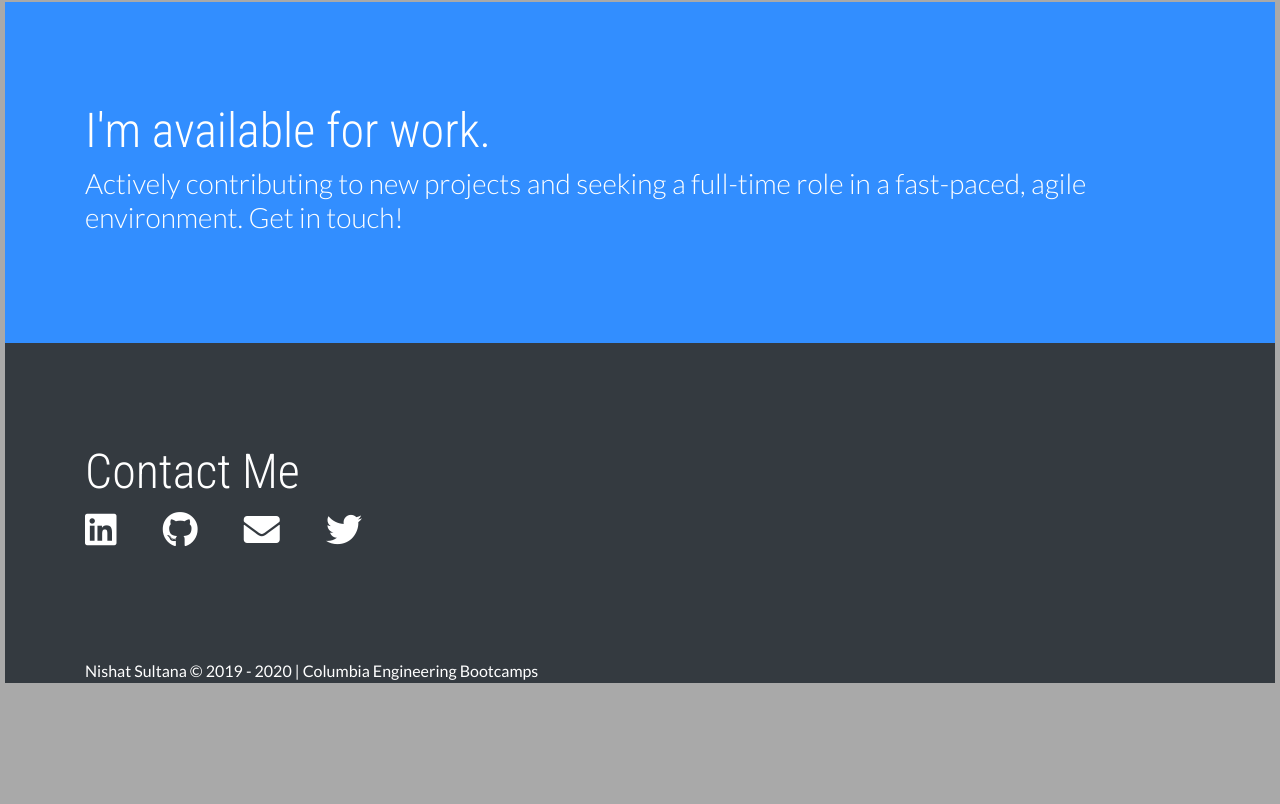
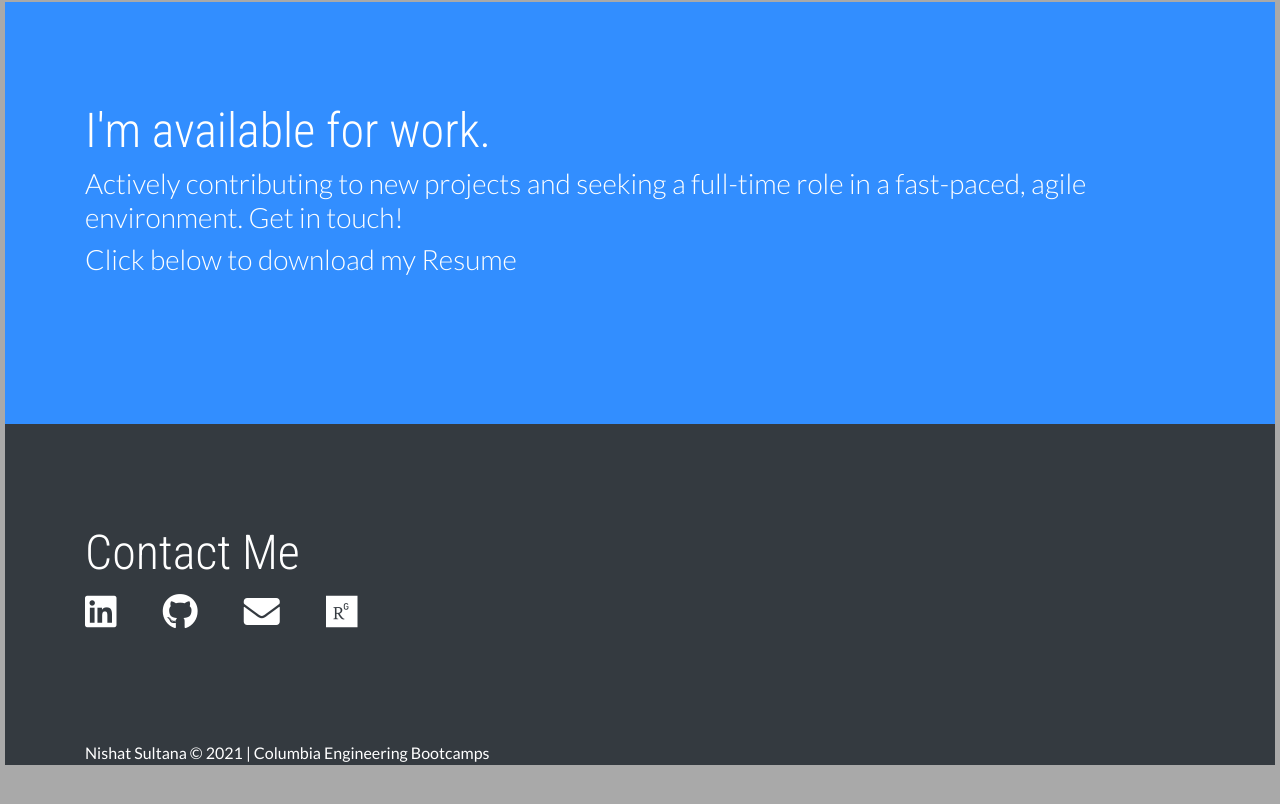
Before and after one commit to NishatSultana3538/Nishat_Portfolio, a plain HTML site: page index.html in a window 1280 px wide. Shown: the part 4250-5054 px from the top of the page. Before the commit the page ends 5008 px from the top, so only its background shows below. Drawn offline with nearby package versions, Linux system fonts and the light colour scheme.

Commit message:
add content

```diff
--- a/index.html
+++ b/index.html
@@ -279,6 +279,8 @@
             </h1>
             <h3 class="subtitle">Actively contributing to new projects and seeking a full-time role in a fast-paced,
                 agile environment. Get in touch!</h3>
+             <h3 class="subtitle">Click below to download my Resume </h3>
+                <a href="https://drive.google.com/file/d/1CCMl0f68zIKGr2uL4HWXTMI8We3Q7PPV/view?usp=sharing" class="btn"><i class="fab fa-file-export"></i></a>
         </div>
     </section>
 
@@ -290,14 +292,14 @@
                 <a href="https://www.linkedin.com/in/nishat78" class="social-icon"><i class="fab fa-linkedin"></i></a>
                 <a href="https://github.com/NishatSultana3538" class="social-icon"><i class="fab fa-github"></i></a>
                 <a href="mailto:<nishatdu@yahoo.com>" class="social-icon"><i class="fas fa-envelope"></i></a>
-                <a href="https://scholar.google.com/citations?user=C97ZKE4AAAAJ&hl=en" class="social-icon"><i class="fab fa-twitter"></i></a>
+                <a href="https://scholar.google.com/citations?user=C97ZKE4AAAAJ&hl=en" class="social-icon"><i class="fab fa-researchgate"></i></a>
             </h2>
         </div>
     </section>
 
     <footer>
         <div class="container">
-            Nishat Sultana &copy; 2019 - 2020 | Columbia Engineering Bootcamps
+            Nishat Sultana &copy; 2021 | Columbia Engineering Bootcamps
 
         </div>
     </footer>
```
